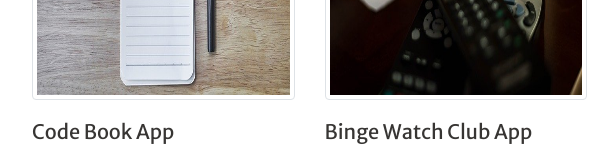
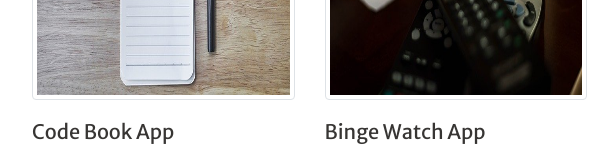
Before and after one commit to Spacejnk/W.Louis-Charles-, a website with bundled scripts: page index.html in a window 1280 px wide. Shown: the part 1040-1203 px from the top of the page, 38-650 px from the left. Built offline with nearby package versions, Linux system fonts and the light colour scheme.

```diff
--- a/index.html
+++ b/index.html
@@ -261,7 +261,7 @@
           <a href="https://warm-gorge-90894.herokuapp.com/" class="nounderline d-block mb-4 h-100">
             <img class="img-fluid img-thumbnail" src="img/portfolio/fullsize/remote-control.jpg" alt=""
               style="width:450px;height:300px;">
-            <h5 class="binge">Binge Watch Club App</h5>
+            <h5 class="binge">Binge Watch App</h5>
           </a>
           <div class="githubporjects">
             <a target="_blank" href="https://github.com/FrankeyDee/Binge-Watch-Club" class="git" title="GitHub">View Code - Github <i
```
